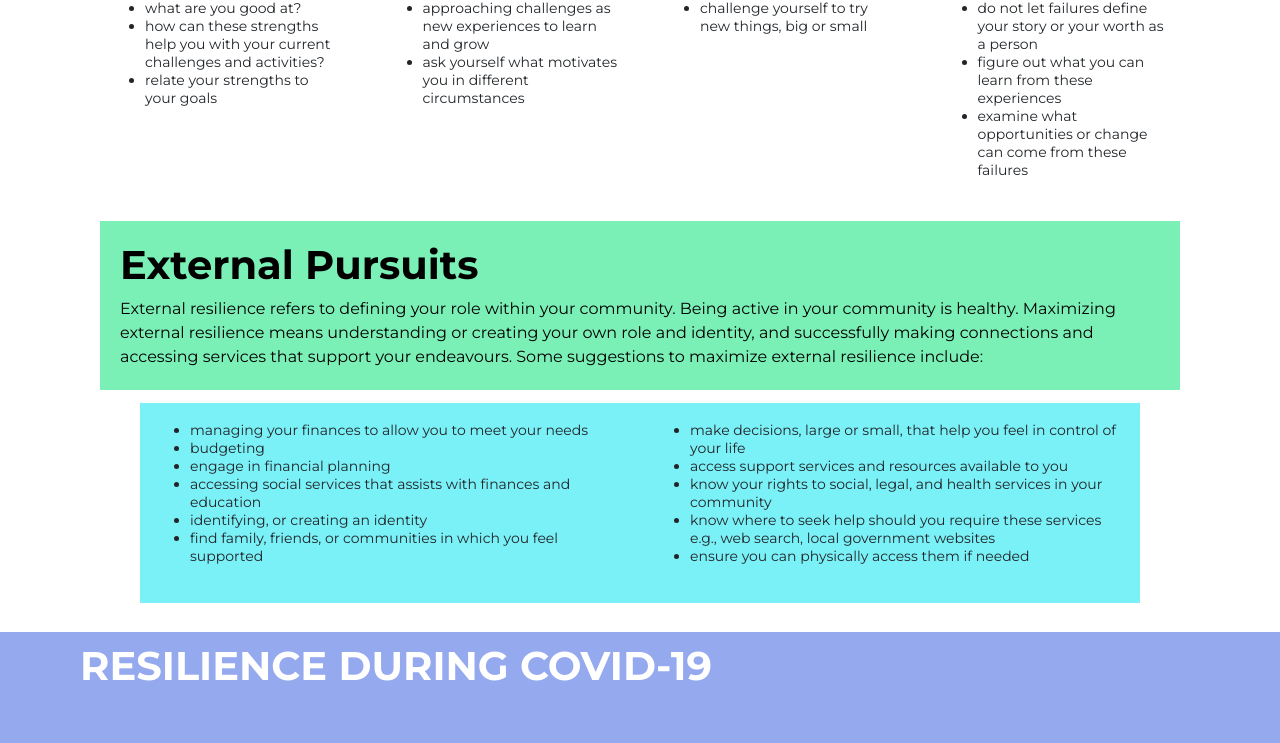
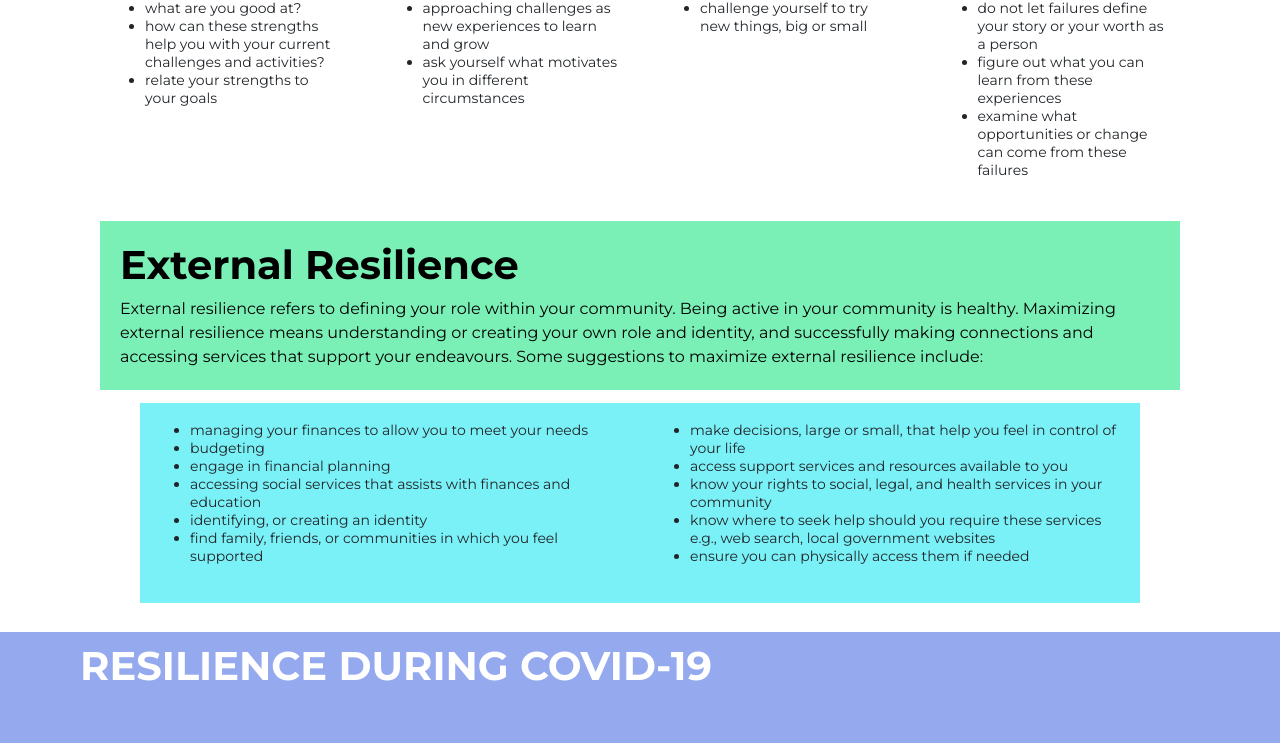
Before and after one commit to LemonFace0309/msmr, a Next.js app: page /resilience in a window 1280 px wide. Shown: the part 1840-2583 px from the top of the page. Built offline with nearby package versions, Linux system fonts and the light colour scheme.

Commit message:
Cleaned up #24 structuring

```diff
--- a/components/ResilienceResource/ColourBox.js
+++ b/components/ResilienceResource/ColourBox.js
@@ -12,6 +12,7 @@ import styles from './ColourBox.module.css'
  * @param {width} - px width of each box
  * @param {height} - px height of each box
  * @param {margin} - px margin of each box
+ * @param {format} - one of ['points', 'paragraphs']
  */
 function ColourBox({
   title,
--- a/components/ResilienceResource/ColourBoxSection.js
+++ b/components/ResilienceResource/ColourBoxSection.js
@@ -4,90 +4,53 @@ import ColourTitle from './ColourTitle'
 import ColourBox from './ColourBox'
 import ColourBoxContainer from './ColourBoxContainer'
 
-function ColourBoxSection({
-  internalResilience,
-  copingPursuits,
-  externalResilience,
-}) {
+function ColourBoxSection({ sections }) {
   return (
     <>
+      {sections.map((section) => {
+        return (
+          <div key={section.header.title}>
             <ColourTitle
-        title="Internal Resilience"
-        description="Internal resilience refers to your ability to take care of yourself. Internal resilience can be improved by engaging in behaviours and activities that promote self-care and well-being. A resilient mind and body can act as the stepping stone to allow you to tackle any challenges or goals that may arise. Some suggestions for maximizing your internal resilience can include: "
-        foreground="black"
-        background="#FFDC4B"
+              title={section.header.title}
+              description={section.header.description}
+              foreground={section.header.foreground}
+              background={section.header.background}
             />
             <ColourBoxContainer>
-        {internalResilience.boxes.map((box) => {
+              {section.content.boxes.map((box, i) => {
                 return (
                   <ColourBox
-              key={box.title}
+                    key={box.title + i}
                     title={box.title}
                     points={box.points}
-              foreground={internalResilience.foreground}
-              background={internalResilience.background}
-              width={internalResilience.width}
-              height={internalResilience.height}
-              margin={internalResilience.margin}
-              format={internalResilience.format}
+                    foreground={section.content.foreground}
+                    background={section.content.background}
+                    width={section.content.width}
+                    height={section.content.height}
+                    margin={section.content.margin}
+                    format={section.content.format}
                   />
                 )
               })}
             </ColourBoxContainer>
-
-      <ColourTitle
-        title="Coping Pursuits"
-        description="Coping pursuits refers to your ability in addressing everyday challenges and goals. Maximizing your coping pursuits means growing your skills and abilities to respond to the challenges and demands that may arise. Some helpful ideas that may assist in improving your coping pursuits include: "
-        foreground="white"
-        background="#95A9EF"
-      />
-      <ColourBoxContainer>
-        {copingPursuits.boxes.map((box) => {
-          return (
-            <ColourBox
-              key={box.title}
-              title={box.title}
-              points={box.points}
-              foreground={copingPursuits.foreground}
-              background={copingPursuits.background}
-              width={copingPursuits.width}
-              height={copingPursuits.height}
-              margin={copingPursuits.margin}
-              format={copingPursuits.format}
-            />
+          </div>
         )
       })}
-      </ColourBoxContainer>
-
-      <ColourTitle
-        title="External Pursuits"
-        description="External resilience refers to defining your role within your community. Being active in your community is healthy. Maximizing external resilience means understanding or creating your own role and identity, and successfully making connections and accessing services that support your endeavours. Some suggestions to maximize external resilience include:"
-        foreground="black"
-        background="#7AF0B7"
-      />
-      <ColourBoxContainer>
-        {externalResilience.boxes.map((box) => {
-          return (
-            <ColourBox
-              key={box.points[0]}
-              title={box.title}
-              points={box.points}
-              foreground={externalResilience.foreground}
-              background={externalResilience.background}
-              width={externalResilience.width}
-              height={externalResilience.height}
-              margin={externalResilience.margin}
-              format={externalResilience.format}
-            />
-          )
-        })}
-      </ColourBoxContainer>
     </>
   )
 }
 
 ColourBoxSection.defaultProps = {
-  internalResilience: {
+  sections: [
+    {
+      header: {
+        title: 'Internal Resilience',
+        description:
+          'Internal resilience refers to your ability to take care of yourself. Internal resilience can be improved by engaging in behaviours and activities that promote self-care and well-being. A resilient mind and body can act as the stepping stone to allow you to tackle any challenges or goals that may arise. Some suggestions for maximizing your internal resilience can include:',
+        foreground: 'black',
+        background: '#FFDC4B',
+      },
+      content: {
         foreground: 'black',
         background: '#FCAC4B',
         width: 450,
@@ -120,7 +83,16 @@ ColourBoxSection.defaultProps = {
           },
         ],
       },
-  copingPursuits: {
+    },
+    {
+      header: {
+        title: 'Coping Pursuits',
+        description:
+          'Coping pursuits refers to your ability in addressing everyday challenges and goals. Maximizing your coping pursuits means growing your skills and abilities to respond to the challenges and demands that may arise. Some helpful ideas that may assist in improving your coping pursuits include: ',
+        foreground: 'white',
+        background: '#95A9EF',
+      },
+      content: {
         foreground: '#95A9EF',
         background: 'white',
         width: 450,
@@ -157,7 +129,16 @@ ColourBoxSection.defaultProps = {
           },
         ],
       },
-  externalResilience: {
+    },
+    {
+      header: {
+        title: 'External Resilience',
+        description:
+          'External resilience refers to defining your role within your community. Being active in your community is healthy. Maximizing external resilience means understanding or creating your own role and identity, and successfully making connections and accessing services that support your endeavours. Some suggestions to maximize external resilience include:',
+        foreground: 'black',
+        background: '#7AF0B7',
+      },
+      content: {
         foreground: 'lightblue',
         background: '#7AF0F7',
         width: 500,
@@ -188,6 +169,8 @@ ColourBoxSection.defaultProps = {
           },
         ],
       },
+    },
+  ],
 }
 
 export default ColourBoxSection
```
Lines whose indentation alone changed are shown as unchanged.
